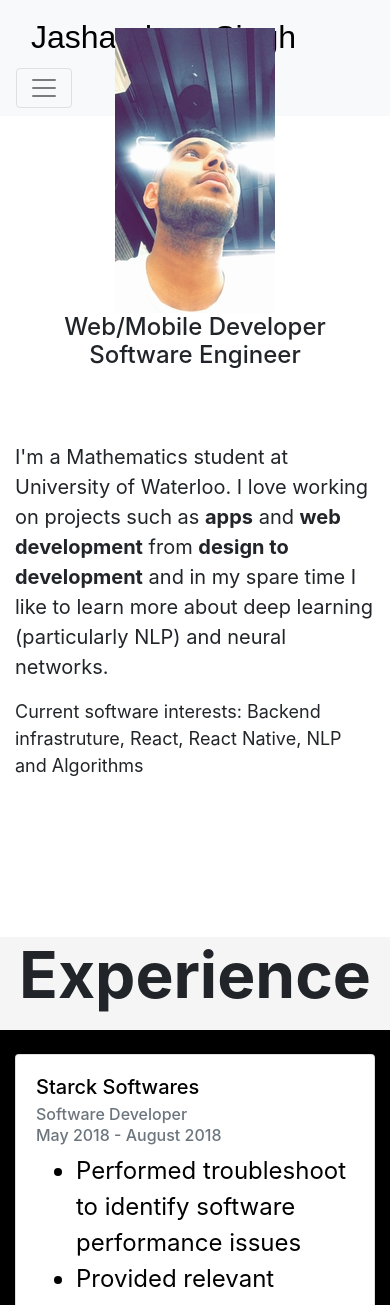
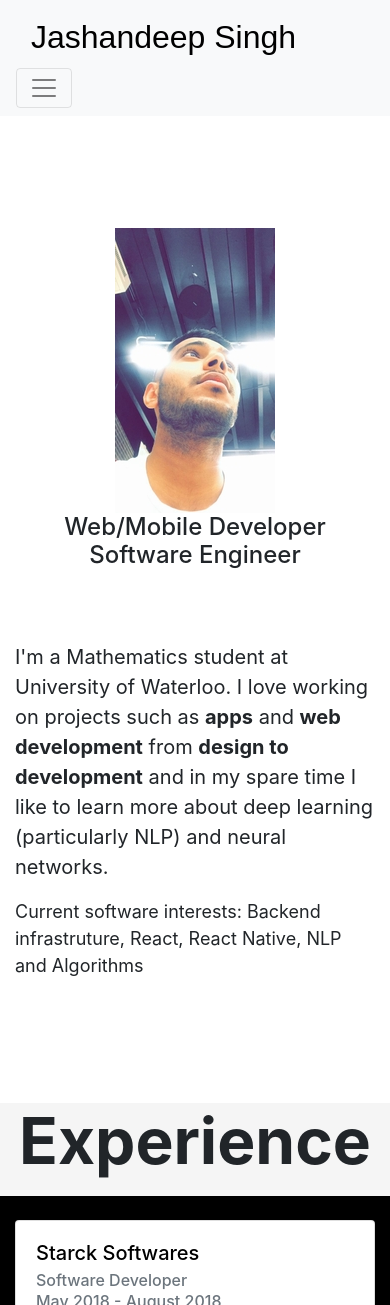
Before and after one commit to J268sing/My-Portfolio.github.io, a React (Create React App) app: page / in a window 390 px wide. Shown: the top 1305 px of the page. Built offline with nearby package versions, Linux system fonts and the light colour scheme.

Commit message:
mobile layout changes

```diff
--- a/src/containers/layout/Layout.js
+++ b/src/containers/layout/Layout.js
@@ -69,6 +69,9 @@
           </Col>
         </Row>
       </Container>
+
+
+                <p className="space-skills"></p>
 
       <Experience></Experience>
 
--- a/src/projectsInfo/FlowerPrediction/FlowerPrediction.js
+++ b/src/projectsInfo/FlowerPrediction/FlowerPrediction.js
@@ -81,13 +81,13 @@
                     </div>
           </Col>
           <Col xs={12} className="col1" md={6} xg={6} >
-            <Container className="container-layout">
             <Container >
+
                 <Row className="video-todo">
                 <iframe width="420" height="315" src="https://www.youtube.com/embed/K6fZ592WUAY" frameborder="0" allowfullscreen></iframe>
 
                  </Row>
-                </Container>
+
             </Container>
           </Col>
         </Row>
--- a/src/projectsInfo/PyTorch/PyTorch.css
+++ b/src/projectsInfo/PyTorch/PyTorch.css
@@ -78,4 +78,9 @@
     .space-mobile{
         margin-bottom: 16px;
     }
+
+    .ne-layout-layout{
+        padding-top: 400px;
+        height: auto;
+    }
 }
```
Also changed, not shown: src/projectsInfo/ToDo/ToDo.js (line endings or trailing spaces).
